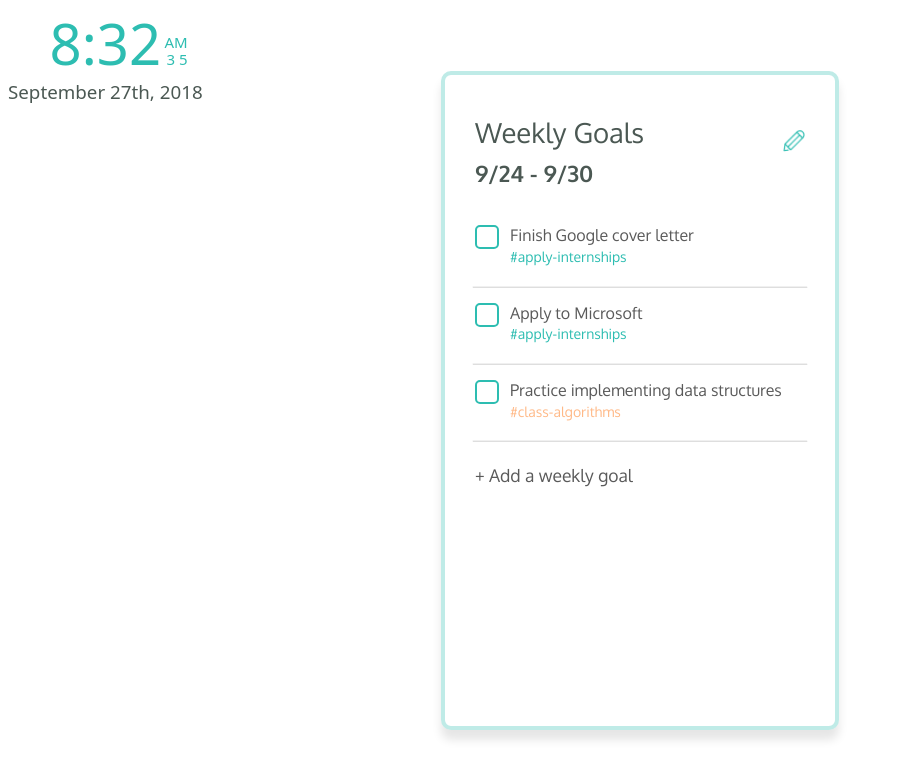
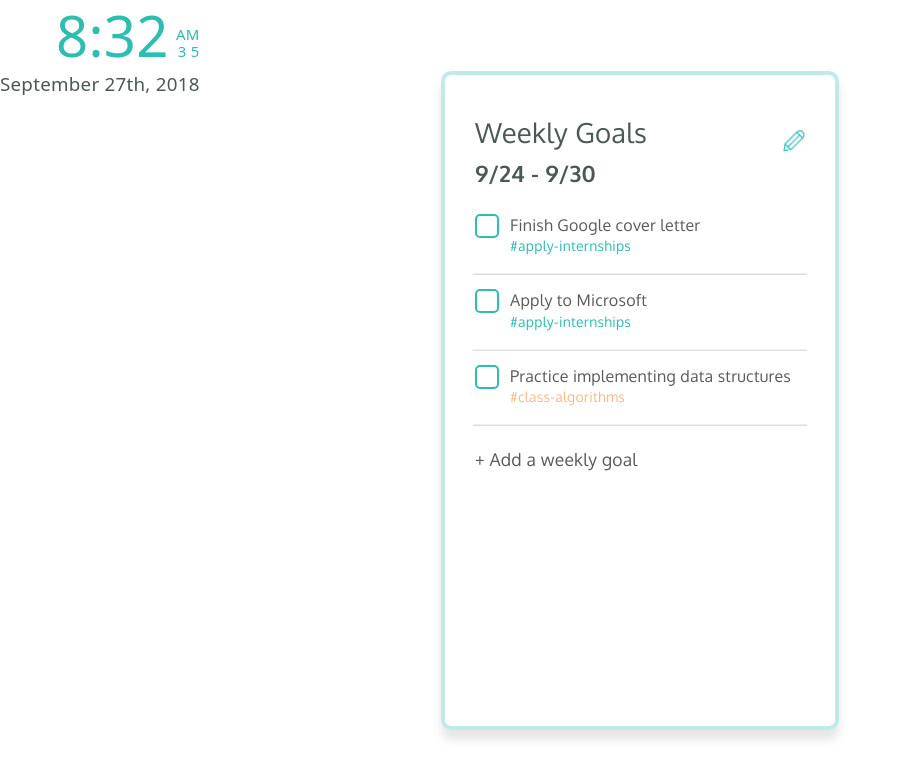
Before and after one commit to sarasriv2/Compass-final, an Angular app in the folder compass/: page / in a window 1280 px wide. Shown: the top 778 px of the page, without its empty margins (0-901 px from the left). Built offline with nearby package versions, Linux system fonts and the light colour scheme.

Commit message:
Fixed weekly goals modal

```diff
--- a/compass/angular.json
+++ b/compass/angular.json
@@ -32,6 +32,7 @@
               }
             ],
             "styles": [
+              "@angular/material/prebuilt-themes/indigo-pink.css",
               "src/styles.scss"
             ],
             "scripts": [],
@@ -96,6 +97,7 @@
               }
             ],
             "styles": [
+              "@angular/material/prebuilt-themes/indigo-pink.css",
               "src/styles.scss"
             ],
             "scripts": []
--- a/compass/package.json
+++ b/compass/package.json
@@ -11,6 +11,7 @@
   },
   "private": true,
   "dependencies": {
+    "@angular-devkit/schematics": "^19.0.1",
     "@angular/animations": "^18.2.0",
     "@angular/cdk": "^17.0.0",
     "@angular/common": "^18.2.0",
--- a/compass/src/app/app.component.html
+++ b/compass/src/app/app.component.html
@@ -1,3 +1,3 @@
-<app-weekly-goals ngSkipHydration></app-weekly-goals>
+<app-weekly-goals></app-weekly-goals>
 <app-datetime></app-datetime>
 <router-outlet />
--- a/compass/src/app/app.config.ts
+++ b/compass/src/app/app.config.ts
@@ -3,7 +3,8 @@
 
 import { routes } from './app.routes';
 import { provideClientHydration } from '@angular/platform-browser';
+import { provideAnimationsAsync } from '@angular/platform-browser/animations/async';
 
 export const appConfig: ApplicationConfig = {
-  providers: [provideZoneChangeDetection({ eventCoalescing: true }), provideRouter(routes), provideClientHydration()]
+  providers: [provideZoneChangeDetection({ eventCoalescing: true }), provideRouter(routes), provideClientHydration(), provideAnimationsAsync()]
 };
--- a/compass/src/app/datetime/datetime.component.html
+++ b/compass/src/app/datetime/datetime.component.html
@@ -1,14 +1,8 @@
-<!DOCTYPE html>
-<html lang="en">
-<head>
-    <link rel="stylesheet" href="datetime.component.scss">
-</head>
-<body>
+<div class="container">
     <div class="datetime-container">
         <div class="time">8:32</div>
         <div class="zone">AM</div>
         <div class="num">3 5</div>
         <div class="date">September 27th, 2018</div>
     </div>
-</body>
-</html>
+</div>
--- a/compass/src/app/datetime/datetime.component.scss
+++ b/compass/src/app/datetime/datetime.component.scss
@@ -1,4 +1,4 @@
-body {
+.container {
     display: flex;
     justify-content: left;
     align-items: center;
@@ -18,6 +18,7 @@
     font-weight: 400;
     font-size: 56.25px;
     line-height: 71.03px;
+    margin-right: -25px;
     color: #2DBDB1;
 }
 
@@ -34,6 +35,7 @@
     top: 10px;
     padding: 15px;
     border-radius: 4px;
+    margin-right: -15px;
 }
 
 .num{
@@ -49,6 +51,7 @@
     bottom: 20px;
     padding: 15px;
     border-radius: 4px;
+    margin-right: -15px;
 }
 
 .date {
--- a/compass/src/app/weekly-goals-modal/weekly-goals-modal.component.html
+++ b/compass/src/app/weekly-goals-modal/weekly-goals-modal.component.html
@@ -1,15 +1,4 @@
-<!DOCTYPE html>
-<html lang="en">
-<head>
-    <meta charset="UTF-8">
-    <title>Weekly Goals Modal</title>
-    <meta name="viewport" content="width=device-width, initial-scale=1.0">
-    <link rel="stylesheet" href="weekly-goals-modal.component.scss">
-    <link rel="stylesheet" href="https://fonts.googleapis.com/css2?family=Oxygen:wght@300;400;700&display=swap">
-</head>
-
-<body>
-    <div class="container">
+<div class="container">
         <div class="modal-comp">
 
             <div class="heading">
@@ -66,6 +55,3 @@
 
         </div>
     </div>
-</body>
-
-</html>
--- a/compass/src/app/weekly-goals/weekly-goals.component.html
+++ b/compass/src/app/weekly-goals/weekly-goals.component.html
@@ -1,14 +1,4 @@
-<!DOCTYPE html>
-<html lang="en">
-<head>
-    <meta charset="UTF-8">
-    <title>Weekly Goals</title>
-    <meta name="viewport" content="width=device-width, initial-scale=1.0">
-    <link rel="stylesheet" href="weekly-goals.component.scss">
-    <link rel="stylesheet" href="https://fonts.googleapis.com/css2?family=Oxygen:wght@300;400;700&display=swap">
-</head>
 
-<body>
     <div class="container">
         <div class="goals-comp" id="comp">
 
@@ -50,6 +40,3 @@
             <app-weekly-goals-modal *ngIf="isOpen" [impGoals]="weeklyGoals" (close)="closeModal()"></app-weekly-goals-modal>
         </div>
     </div>
-</body>
-
-</html>
--- a/compass/src/index.html
+++ b/compass/src/index.html
@@ -6,8 +6,11 @@
   <base href="/">
   <meta name="viewport" content="width=device-width, initial-scale=1">
   <link rel="icon" type="image/x-icon" href="favicon.ico">
+  <link rel="stylesheet" href="https://fonts.googleapis.com/css2?family=Oxygen:wght@300;400;700&display=swap">
+  <link href="https://fonts.googleapis.com/css2?family=Roboto:wght@300;400;500&display=swap" rel="stylesheet">
+  <link href="https://fonts.googleapis.com/icon?family=Material+Icons" rel="stylesheet">
 </head>
-<body>
+<body class="mat-typography">
   <app-root></app-root>
 </body>
 </html>
--- a/compass/src/styles.scss
+++ b/compass/src/styles.scss
@@ -1 +1,5 @@
 /* You can add global styles to this file, and also import other style files */
+@import '@angular/material/prebuilt-themes/indigo-pink.css';
+
+html, body { height: 100%; }
+body { margin: 0; font-family: Roboto, "Helvetica Neue", sans-serif; }
```
Also changed, not shown: 1 other file (tests, documents, lock files or other folders).
